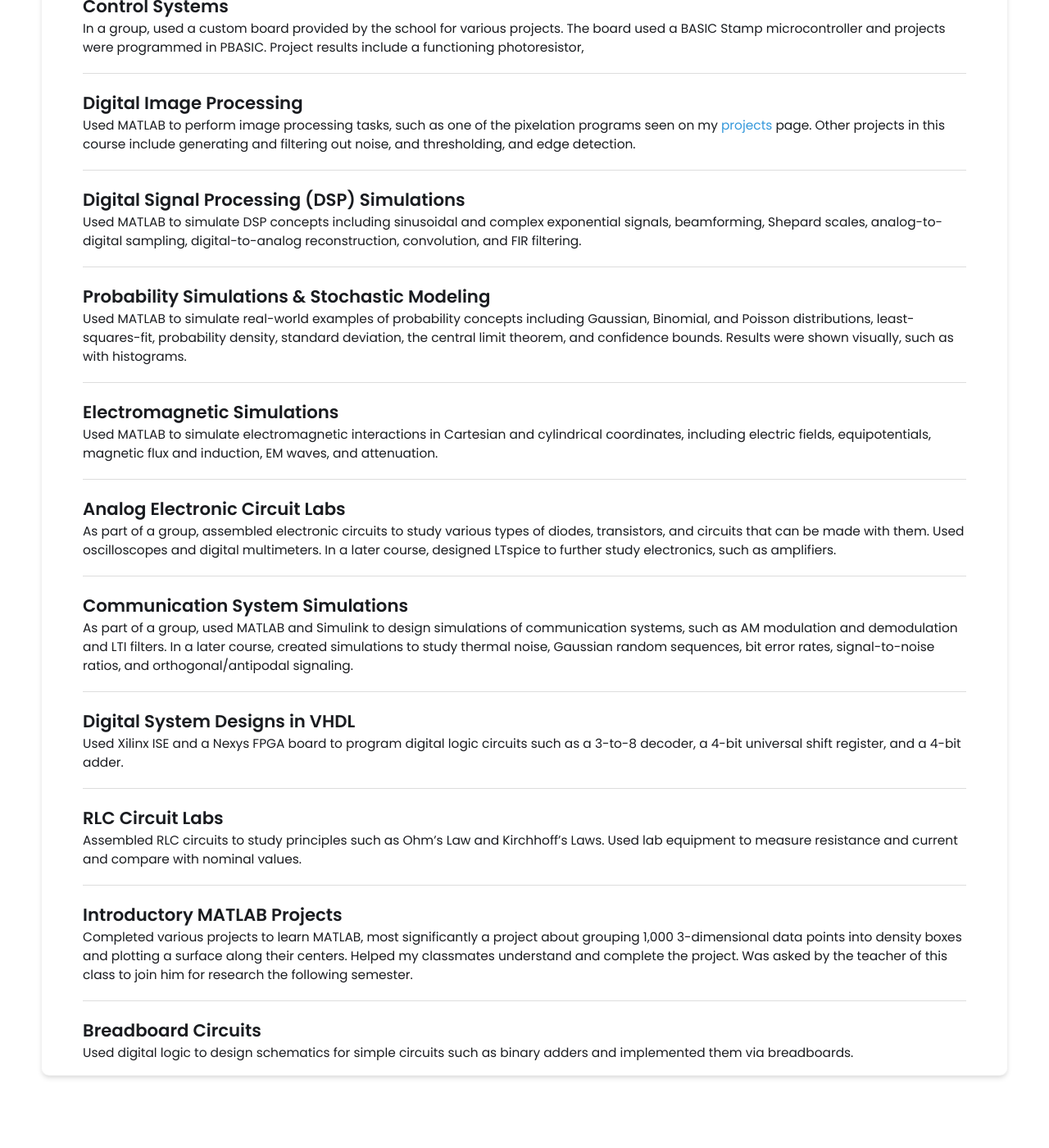
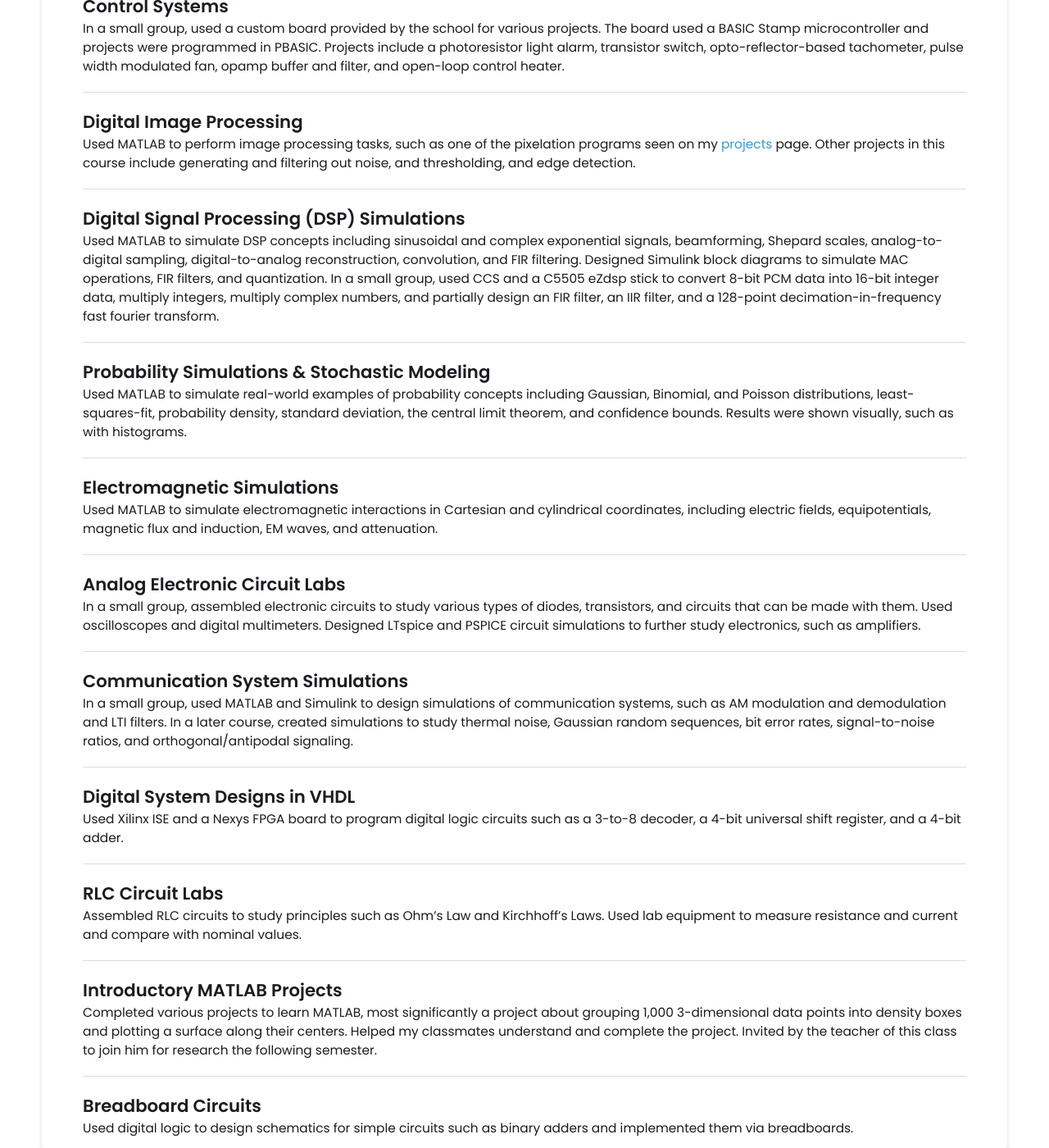
Before and after one commit to MattPieti/MattPieti.github.io, a Jekyll site: the page built from _projects/9other/index.md, in a window 1280 px wide and 1400 px high, scrolled down 857 px. Shown: the whole window at 82% size. Built offline with Jekyll 4.4.1, drawn with Linux system fonts in a browser that asks for light colours; before the commit the page ends 2194 px from its top, so only the background shows below that.

Commit message:
Update index.md

```diff
--- a/_projects/9other/index.md
+++ b/_projects/9other/index.md
@@ -3,6 +3,8 @@
 title: Other
 description: Short descriptions of various smaller projects, mostly from school courses. Roughly in reverse chronological order. More information about any projects available upon request.
 skills:
+  - CCS
+  - Vivado
   - Control Systems
   - PBASIC
   - Image Processing
@@ -31,7 +33,7 @@
 ## Control Systems
 
 
-In a group, used a custom board provided by the school for various projects. The board used a BASIC Stamp microcontroller and projects were programmed in PBASIC. Project results include a functioning photoresistor,
+In a small group, used a custom board provided by the school for various projects. The board used a BASIC Stamp microcontroller and projects were programmed in PBASIC. Projects include a photoresistor light alarm, transistor switch, opto-reflector-based tachometer, pulse width modulated fan, opamp buffer and filter, and open-loop control heater.
 
 ---
 
@@ -45,7 +47,7 @@
 ## Digital Signal Processing (DSP) Simulations
 
 
-Used MATLAB to simulate DSP concepts including sinusoidal and complex exponential signals, beamforming, Shepard scales, analog-to-digital sampling, digital-to-analog reconstruction, convolution, and FIR filtering.
+Used MATLAB to simulate DSP concepts including sinusoidal and complex exponential signals, beamforming, Shepard scales, analog-to-digital sampling, digital-to-analog reconstruction, convolution, and FIR filtering. Designed Simulink block diagrams to simulate MAC operations, FIR filters, and quantization. In a small group, used CCS and a C5505 eZdsp stick to convert 8-bit PCM data into 16-bit integer data, multiply integers, multiply complex numbers, and partially design an FIR filter, an IIR filter, and a 128-point decimation-in-frequency fast fourier transform.
 
 ---
 
@@ -66,14 +68,14 @@
 ## Analog Electronic Circuit Labs
 
 
-As part of a group, assembled electronic circuits to study various types of diodes, transistors, and circuits that can be made with them. Used oscilloscopes and digital multimeters. In a later course, designed LTspice to further study electronics, such as amplifiers.
+In a small group, assembled electronic circuits to study various types of diodes, transistors, and circuits that can be made with them. Used oscilloscopes and digital multimeters. Designed LTspice and PSPICE circuit simulations to further study electronics, such as amplifiers.
 
 ---
 
 ## Communication System Simulations
 
 
-As part of a group, used MATLAB and Simulink to design simulations of communication systems, such as AM modulation and demodulation and LTI filters. In a later course, created simulations to study thermal noise, Gaussian random sequences, bit error rates, signal-to-noise ratios, and orthogonal/antipodal signaling.
+In a small group, used MATLAB and Simulink to design simulations of communication systems, such as AM modulation and demodulation and LTI filters. In a later course, created simulations to study thermal noise, Gaussian random sequences, bit error rates, signal-to-noise ratios, and orthogonal/antipodal signaling.
 
 ---
 
@@ -94,7 +96,7 @@
 ## Introductory MATLAB Projects
 
 
-Completed various projects to learn MATLAB, most significantly a project about grouping 1,000 3-dimensional data points into density boxes and plotting a surface along their centers. Helped my classmates understand and complete the project. Was asked by the teacher of this class to join him for research the following semester.
+Completed various projects to learn MATLAB, most significantly a project about grouping 1,000 3-dimensional data points into density boxes and plotting a surface along their centers. Helped my classmates understand and complete the project. Invited by the teacher of this class to join him for research the following semester.
 
 ---
 
```
